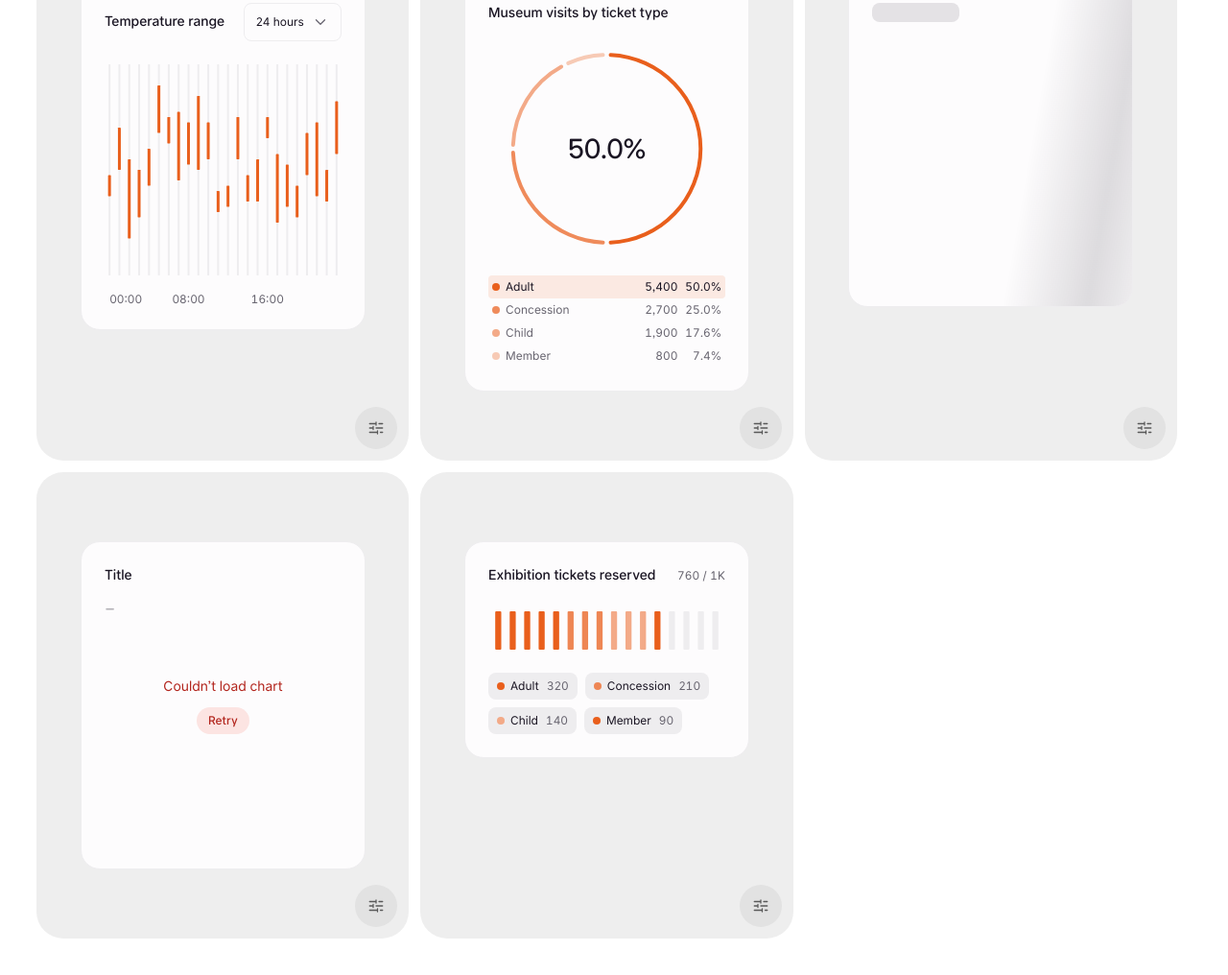
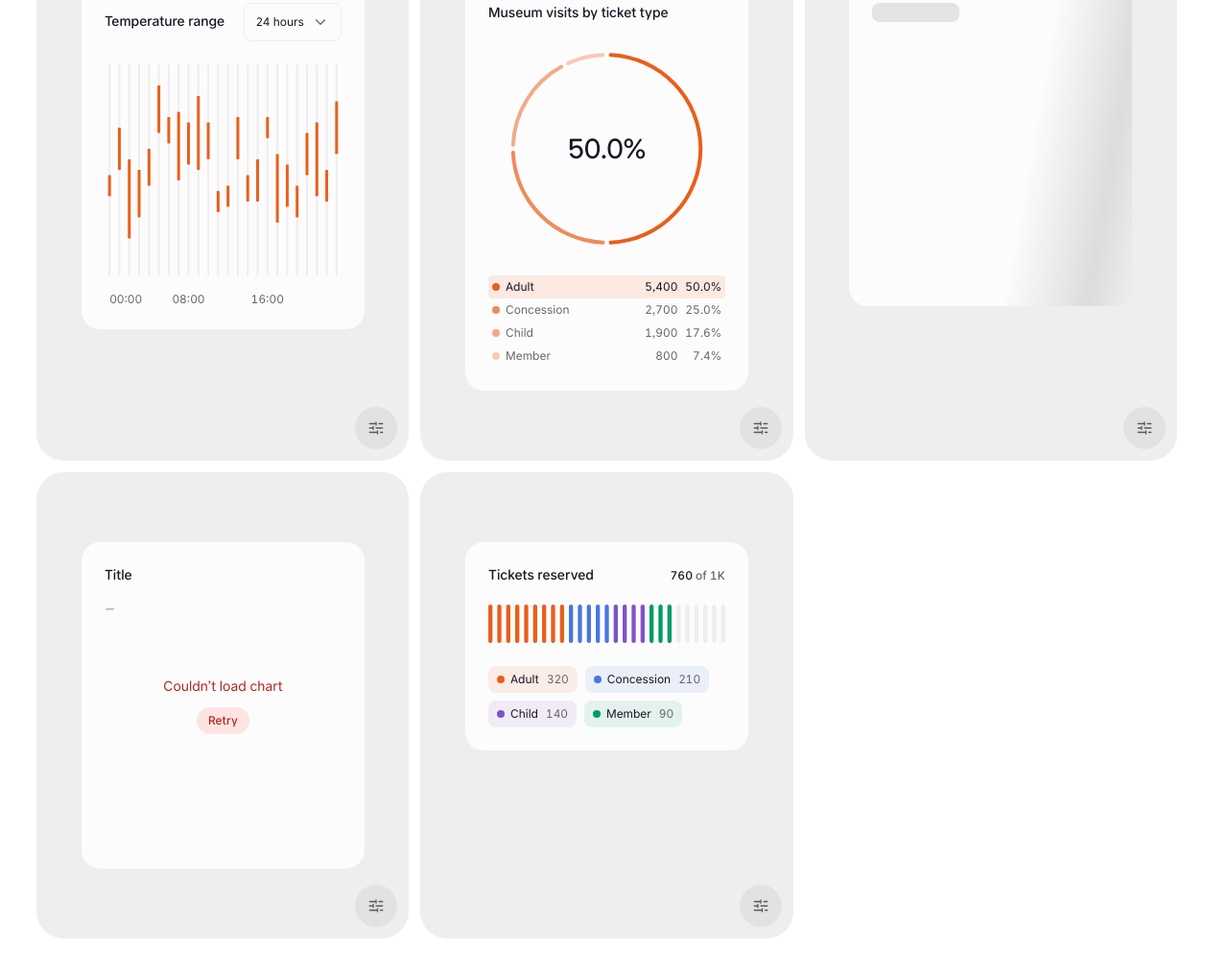
Before and after one commit to sgrenzh/viz-charts, a website built with Vite: page index.html in a window 1280 px wide. Shown: the part 2524-3540 px from the top of the page at 96% size. Built offline with nearby package versions, Linux system fonts and the light colour scheme.

Commit message:
Refine ticket chart colours and spacing

```diff
--- a/site/presets.ts
+++ b/site/presets.ts
@@ -46,7 +46,10 @@ export const presets: { config: ChartConfig; layout?: "wide" | "calendar"; previ
   ] } },
   { previousTitle: "Loading state", config: { version: 1, type: "column", title: "Loading state", height: 200, labels: [], series: [{ name: "Values", values: [] }] } },
   { previousTitle: "Error state", config: { version: 1, type: "column", title: "Error state", headline: "—", height: 200, labels: [], series: [{ name: "Values", values: [] }] } },
-  { previousTitle: "Context usage", config: { version: 1, type: "strip", title: "Exhibition tickets reserved", segmented: true, capacity: 1_000, segmentCount: 80, height: 40, legendPosition: "below", items: [
-    { label: "Adult", value: 320 }, { label: "Concession", value: 210 }, { label: "Child", value: 140 }, { label: "Member", value: 90 },
+  { previousTitle: "Exhibition tickets reserved", config: { version: 1, type: "strip", title: "Tickets reserved", segmented: true, capacity: 1_000, segmentCount: 80, height: 40, legendPosition: "below", items: [
+    { label: "Adult", value: 320, color: "var(--viz-palette-orange, #e95f1c)" },
+    { label: "Concession", value: 210, color: "var(--viz-palette-blue, #4977e1)" },
+    { label: "Child", value: 140, color: "var(--viz-palette-purple, #8052ca)" },
+    { label: "Member", value: 90, color: "var(--viz-palette-green, #009b68)" },
   ] } },
 ];
--- a/src/charts.css
+++ b/src/charts.css
@@ -103,11 +103,13 @@
   .viz-body:is([data-legend-position="left"], [data-legend-position="right"]) .viz-legend button span:nth-child(2) { text-align: left; }
 }
 .viz-strip-segment { cursor: pointer; }
-.viz-card[data-segmented] .viz-capacity-summary { grid-column: 2; grid-row: 1; justify-self: end; color: var(--viz-muted); font-size: var(--viz-type-label-size); line-height: var(--viz-type-label-line); font-variant-numeric: tabular-nums; white-space: nowrap; }
-.viz-card[data-segmented] .viz-heading { margin-bottom: 24px; }
+.viz-card[data-segmented] .viz-capacity-summary { grid-column: 2; grid-row: 1; justify-self: end; color: var(--viz-ink); font-size: var(--viz-type-label-size); line-height: var(--viz-type-label-line); font-weight: var(--viz-type-medium); font-variant-numeric: tabular-nums; white-space: nowrap; }
+.viz-capacity-total { color: var(--viz-muted); }
+.viz-card[data-segmented] .viz-heading { min-height: 0; margin-bottom: 21px; }
 .viz-card[data-segmented] .viz-body[data-legend-position] { gap: 24px; }
 .viz-card[data-segmented] .viz-legend { display: flex; flex-wrap: wrap; gap: 8px; }
-.viz-card[data-segmented] .viz-legend button { display: inline-flex; align-items: center; gap: 8px; width: auto; padding: 6px 9px; border-radius: 8px; background: var(--viz-grid); color: var(--viz-ink); }
+.viz-card[data-segmented] .viz-legend button { display: inline-flex; align-items: center; gap: 8px; width: auto; padding: 6px 9px; border-radius: 8px; background: color-mix(in srgb, var(--strip-color) 10%, var(--viz-surface)); color: var(--viz-ink); }
+.viz-card[data-segmented] .viz-legend button:is(:hover, :focus-visible, [aria-pressed="true"]) { background: color-mix(in srgb, var(--strip-color) 20%, var(--viz-surface)); }
 .viz-card[data-segmented] .viz-legend button span:nth-child(2) { color: var(--viz-muted); }
 .viz-legend button:is(:hover, :focus-visible) { color: var(--viz-ink); background: var(--viz-grid); }
 .viz-legend button[aria-pressed="true"] { color: var(--viz-ink); background: color-mix(in srgb, var(--strip-color) 12%, var(--viz-surface)); }
--- a/src/charts.ts
+++ b/src/charts.ts
@@ -380,11 +380,12 @@ function strip(config: StripConfig, width: number, formatValue: typeof format):
     const targetCount = Math.max(1, Math.min(config.segmentCount ?? 80, Math.floor(width / 3)));
     const originalStep = width / targetCount;
     const originalGap = Math.min(2, originalStep * 0.25);
-    const barWidth = Math.min(width, originalStep - originalGap + 4);
-    const gap = originalGap + 8;
-    const count = Math.max(1, Math.min(targetCount, Math.floor((width + gap) / (barWidth + gap))));
+    let barWidth = Math.min(width, originalStep - originalGap + 2);
+    const desiredGap = originalGap + 4;
+    const count = Math.max(1, Math.min(targetCount, Math.floor((width + desiredGap) / (barWidth + desiredGap))));
+    if (count === 1) barWidth = width;
+    const gap = count > 1 ? (width - count * barWidth) / (count - 1) : 0;
     const step = barWidth + gap;
-    const offset = (width - (count * barWidth + (count - 1) * gap)) / 2;
     const selected = config.selected ?? -1;
     const boundaries: number[] = [];
     config.items.reduce((sum, item) => { boundaries.push(sum + Math.max(0, item.value)); return boundaries[boundaries.length - 1]; }, 0);
@@ -392,14 +393,14 @@ function strip(config: StripConfig, width: number, formatValue: typeof format):
     for (let n = 0; n < count; n++) {
       const at = (n + 0.5) / count * capacity;
       const index = boundaries.findIndex(end => at < end);
-      shapes.push(shape("rect", { x: offset + n * step, y: 0, width: barWidth, height, rx: subtleRadius(barWidth, 2),
+      shapes.push(shape("rect", { x: n * step, y: 0, width: barWidth, height, rx: Math.min(2, barWidth / 2, height / 2),
         fill: index < 0 ? "var(--viz-grid)" : segmentFill(config.items[index], index, selected),
         ...(index >= 0 ? { class: "viz-strip-segment", "data-strip-index": index } : {}) }));
     }
     let start = 0;
     const marks = config.items.map((item, i) => {
       const end = boundaries[i];
-      const mark = { label: item.label, x: offset + barWidth / 2 + (start + end) / 2 / capacity * Math.max(0, (count - 1) * step), y: height / 2,
+      const mark = { label: item.label, x: barWidth / 2 + (start + end) / 2 / capacity * Math.max(0, (count - 1) * step), y: height / 2,
         values: [[item.label, formatValue(item.value)], ["Share", formatValue(stripShare(item.value, capacity), shareFormat)]] as [string, string][],
         colors: [segmentFill(item, i, selected), segmentFill(item, i, selected)] };
       start = end;
@@ -877,7 +878,11 @@ export function mountChart(host: HTMLElement, initial: ChartConfig, options: Cha
       const current = stripTotal(config.items);
       const capacity = Math.max(config.capacity ?? current, current);
       const compact: AxisConfig = { format: "compact" };
-      summary.textContent = `${(options.formatValue ?? format)(current, compact)} / ${(options.formatValue ?? format)(capacity, compact)}`;
+      const currentValue = element("span", "viz-capacity-current");
+      const capacityValue = element("span", "viz-capacity-total");
+      currentValue.textContent = (options.formatValue ?? format)(current, compact);
+      capacityValue.textContent = ` of ${(options.formatValue ?? format)(capacity, compact)}`;
+      summary.append(currentValue, capacityValue);
       header.append(summary);
     } else if (options.controls) {
       header.append(options.controls);
```
Also changed, not shown: README.md.
